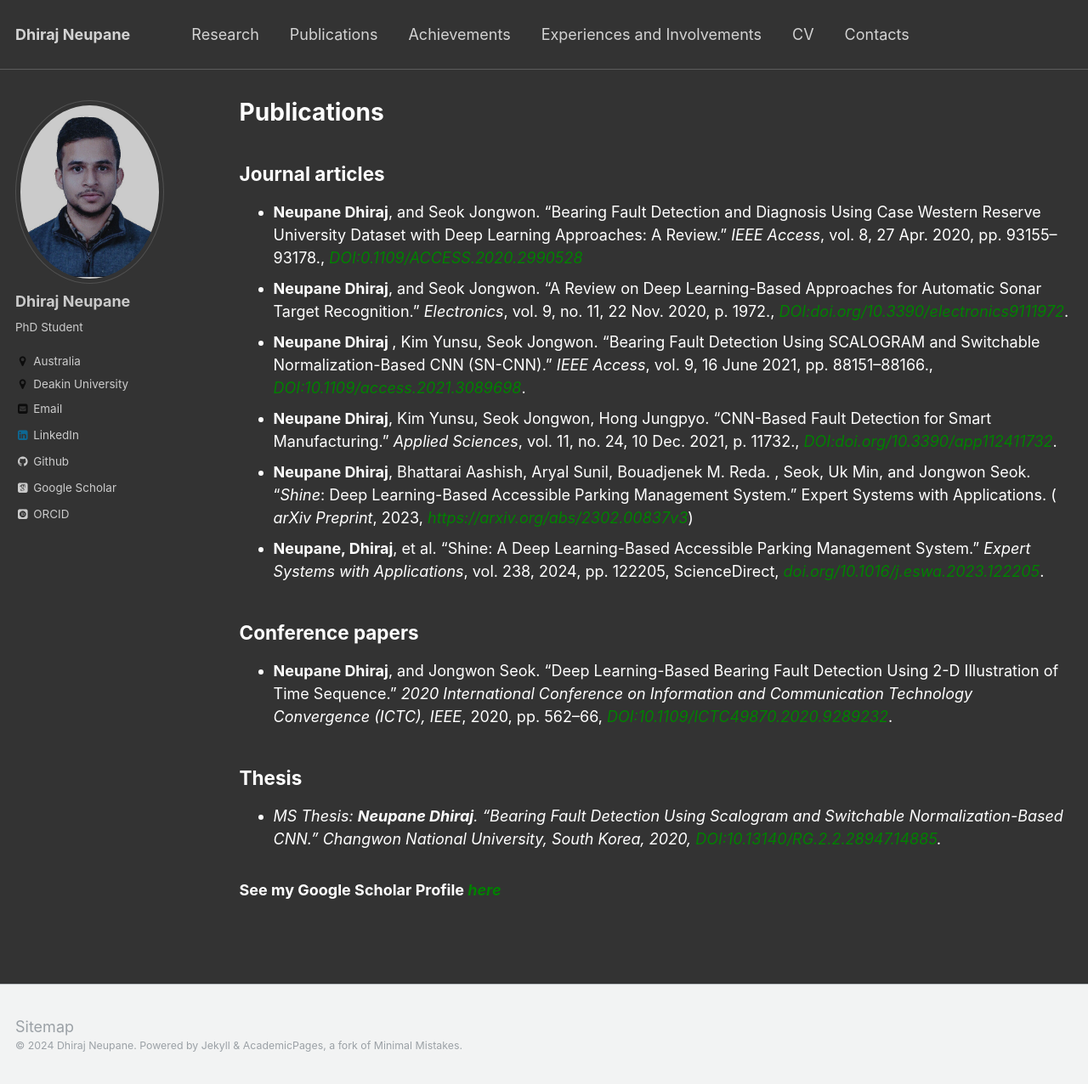
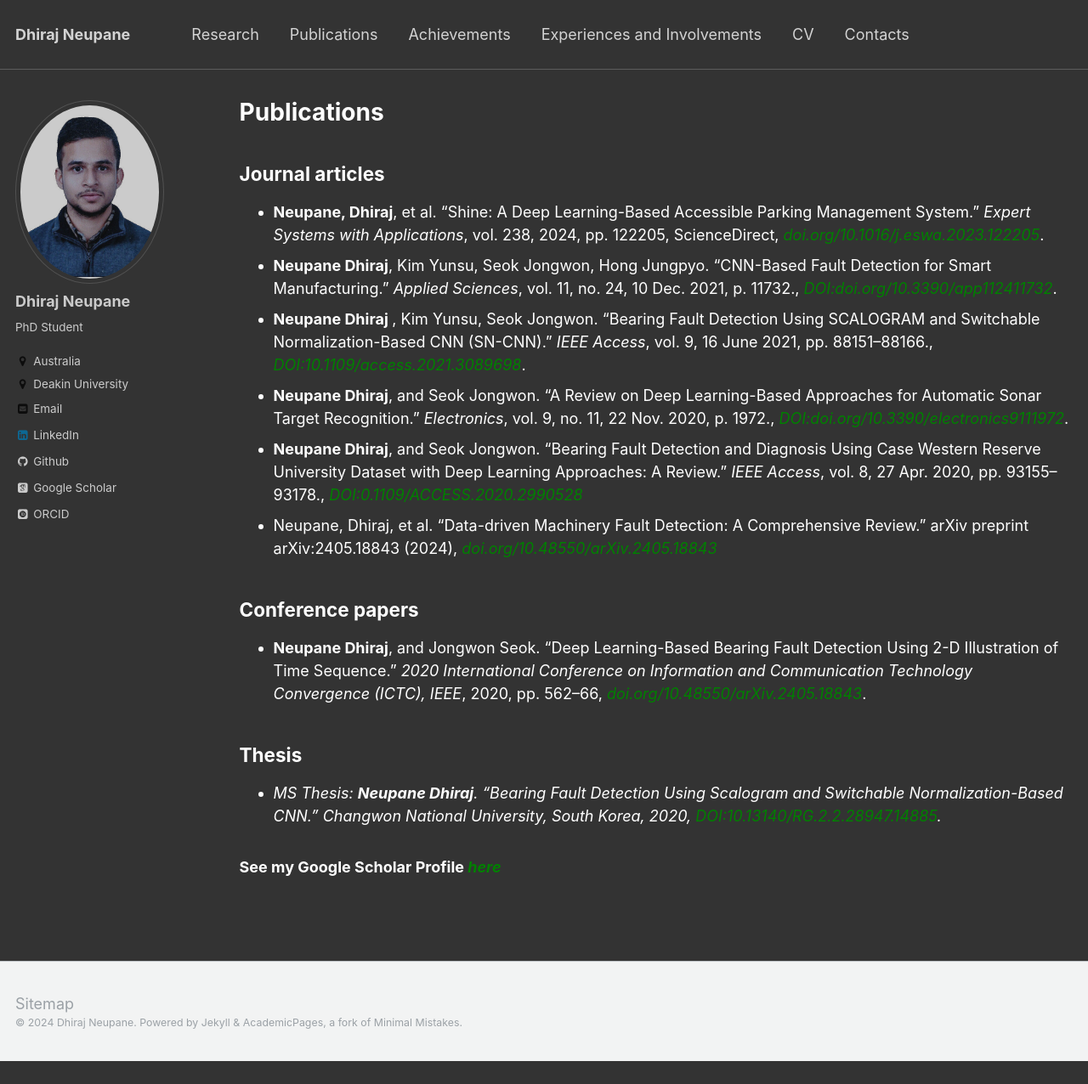
Before and after one commit to dhirajneupane/academicPortfolio, a Jekyll site: the page built from _pages/publications.md, in a window 1280 px wide and 1276 px high. Shown: the whole window at 85% size. Built offline with Jekyll 4.4.1, drawn with Linux system fonts in a browser that asks for light colours; some web fonts are replaced.

Commit message:
Update publications.md

```diff
--- a/_pages/publications.md
+++ b/_pages/publications.md
@@ -9,17 +9,17 @@ redirect_from:
 
 Journal articles
 ----------------
-
+*  <b>Neupane, Dhiraj</b>, et al. "Shine: A Deep Learning-Based Accessible Parking Management System." <i>Expert Systems with Applications</i>, vol. 238, 2024, pp. 122205, ScienceDirect, [<span style="color:green">*doi.org/10.1016/j.eswa.2023.122205*</span>](https://doi.org/10.1016/j.eswa.2023.122205){:target="_blank"}.
+* <b>Neupane Dhiraj</b>, Kim Yunsu, Seok Jongwon, Hong Jungpyo. “CNN-Based Fault Detection for Smart Manufacturing.” <i>Applied Sciences</i>, vol. 11, no. 24, 10 Dec. 2021, p. 11732., [<span style="color:green">*DOI:doi.org/10.3390/app112411732*</span>](https://doi.org/10.3390/app112411732){:target="_blank"}.
+* <b>Neupane Dhiraj </b>, Kim Yunsu, Seok Jongwon. “Bearing Fault Detection Using SCALOGRAM and Switchable Normalization-Based CNN (SN-CNN).” <i>IEEE Access</i>, vol. 9, 16 June 2021, pp. 88151–88166., [<span style="color:green">*DOI:10.1109/access.2021.3089698*</span>](https://ieeexplore.ieee.org/document/9456898){:target="_blank"}.
+* <b>Neupane Dhiraj</b>, and Seok Jongwon. “A Review on Deep Learning-Based Approaches for Automatic Sonar Target Recognition.” <i>Electronics</i>, vol. 9, no. 11, 22 Nov. 2020, p. 1972., [<span style="color:green">*DOI:doi.org/10.3390/electronics9111972*</span>](https://doi.org/10.3390/electronics9111972){:target="_blank"}.
 * <b>Neupane Dhiraj</b>, and Seok Jongwon. “Bearing Fault Detection and Diagnosis Using Case Western Reserve University Dataset with Deep Learning Approaches: A Review.” <i>IEEE Access</i>, vol. 8, 27 Apr. 2020, pp. 93155–93178., [<span style="color:green">*DOI:0.1109/ACCESS.2020.2990528*</span>](https://ieeexplore.ieee.org/document/9078761){:target="_blank"}
-* <b>Neupane Dhiraj</b>, and Seok Jongwon. “A Review on Deep Learning-Based Approaches for Automatic Sonar Target Recognition.” <i>Electronics</i>, vol. 9, no. 11, 22 Nov. 2020, p. 1972., [<span style="color:green">*DOI:doi.org/10.3390/electronics9111972*</span>](https://doi.org/10.3390/electronics9111972){:target="_blank"}.
-* <b>Neupane Dhiraj </b>, Kim Yunsu, Seok Jongwon. “Bearing Fault Detection Using SCALOGRAM and Switchable Normalization-Based CNN (SN-CNN).” <i>IEEE Access</i>, vol. 9, 16 June 2021, pp. 88151–88166., [<span style="color:green">*DOI:10.1109/access.2021.3089698*</span>](https://ieeexplore.ieee.org/document/9456898){:target="_blank"}.
-* <b>Neupane Dhiraj</b>, Kim Yunsu, Seok Jongwon, Hong Jungpyo. “CNN-Based Fault Detection for Smart Manufacturing.” <i>Applied Sciences</i>, vol. 11, no. 24, 10 Dec. 2021, p. 11732., [<span style="color:green">*DOI:doi.org/10.3390/app112411732*</span>](https://doi.org/10.3390/app112411732){:target="_blank"}.
-*  <b>Neupane Dhiraj</b>, Bhattarai Aashish, Aryal Sunil, Bouadjenek M. Reda. , Seok, Uk Min, and Jongwon Seok. “_Shine_: Deep Learning-Based Accessible Parking Management System.” Expert Systems with Applications. ( <i> arXiv Preprint</i>, 2023, [<span style="color:green">*https://arxiv.org/abs/2302.00837v3*</span>](https://arxiv.org/abs/2302.00837v1){:target="_blank"})
-*  <b>Neupane, Dhiraj</b>, et al. "Shine: A Deep Learning-Based Accessible Parking Management System." <i>Expert Systems with Applications</i>, vol. 238, 2024, pp. 122205, ScienceDirect, [<span style="color:green">*doi.org/10.1016/j.eswa.2023.122205*</span>](https://doi.org/10.1016/j.eswa.2023.122205){:target="_blank"}.
+* Neupane, Dhiraj, et al. "Data-driven Machinery Fault Detection: A Comprehensive Review." arXiv preprint arXiv:2405.18843 (2024), [<span style="color:green">*doi.org/10.48550/arXiv.2405.18843*</span>](https://doi.org/10.48550/arXiv.2405.18843){:target="_blank"}
 
 Conference papers
 ----------------------------
-* <b>Neupane Dhiraj</b>, and Jongwon Seok. “Deep Learning-Based Bearing Fault Detection Using 2-D Illustration of Time Sequence.” <i>2020 International Conference on Information and Communication Technology Convergence (ICTC), IEEE</i>, 2020, pp. 562–66, [<span style="color:green">*DOI:10.1109/ICTC49870.2020.9289232*</span>](https://ieeexplore.ieee.org/abstract/document/9289232/){:target="_blank"}.
+* <b>Neupane Dhiraj</b>, and Jongwon Seok. “Deep Learning-Based Bearing Fault Detection Using 2-D Illustration of Time Sequence.” <i>2020 International Conference on Information and Communication Technology Convergence (ICTC), IEEE</i>, 2020, pp. 562–66, [<span style="color:green">*doi.org/10.48550/arXiv.2405.18843*</span>](
+https://doi.org/10.48550/arXiv.2405.18843){:target="_blank"}.
 
 <!-- Pre-prints
 -------------
```
